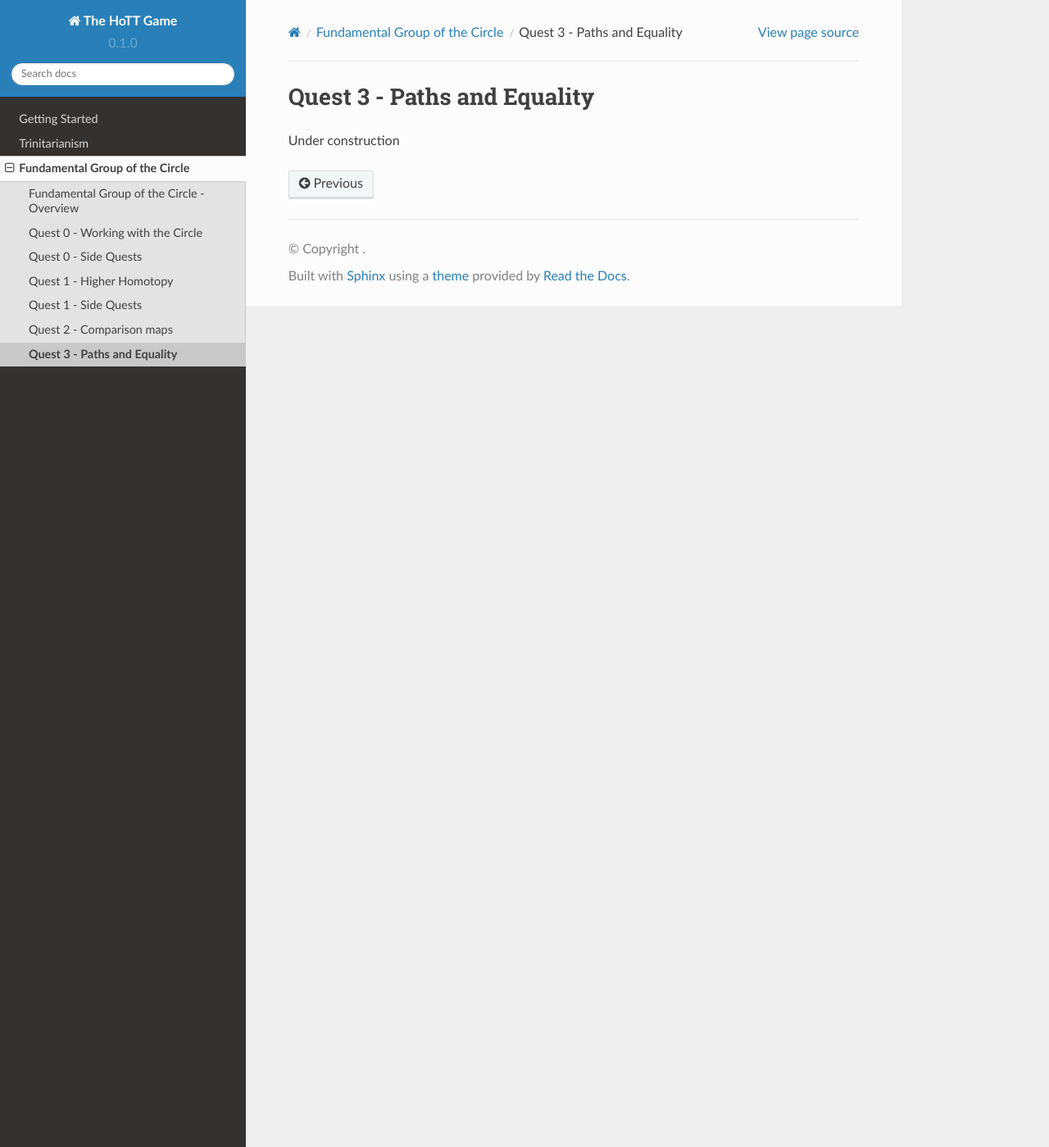
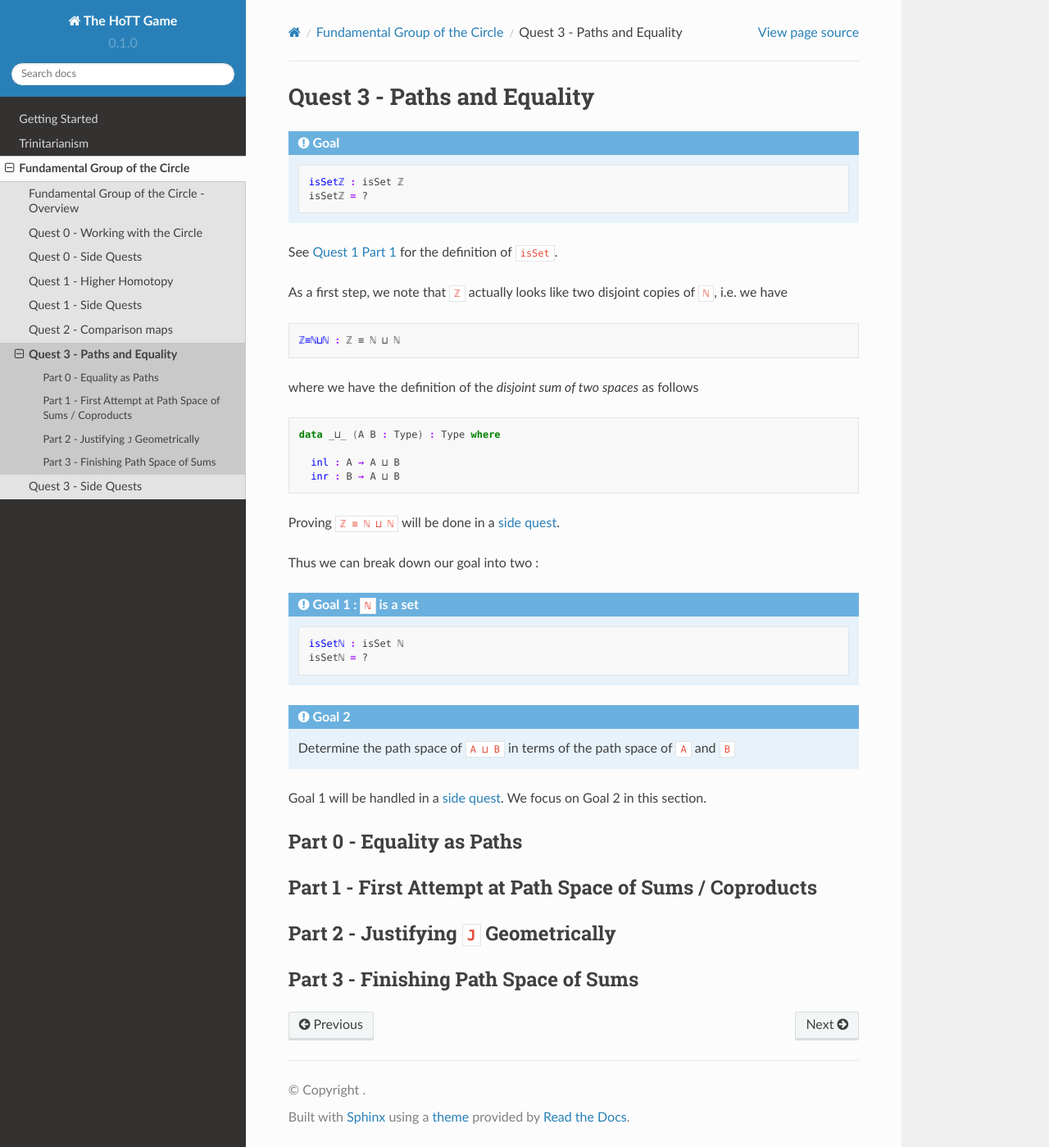
Before and after one commit to thehottgame/theHoTTGameGuide, a Sphinx documentation site: the page built from docs/source/1-fundamental-group/quest-3.rst, in a window 1280 px wide and 1399 px high. Shown: the whole window at 82% size. Built offline with Sphinx 7.4.7 and the Read the Docs theme 2.0.0, drawn with Linux system fonts in a browser that asks for light colours.

Commit message:
Added outline of arc 1 quest 3

```diff
--- a/docs/source/1-fundamental-group/index.rst
+++ b/docs/source/1-fundamental-group/index.rst
@@ -14,3 +14,4 @@ Fundamental Group of the Circle
    quest-1-side
    quest-2
    quest-3
+   quest-3-side
--- a/docs/source/1-fundamental-group/quest-3.rst
+++ b/docs/source/1-fundamental-group/quest-3.rst
@@ -4,4 +4,66 @@
 Quest 3 - Paths and Equality
 ****************************
 
-Under construction
+.. admonition:: Goal
+
+   .. code:: agda
+
+      isSetℤ : isSet ℤ
+      isSetℤ = ?
+
+See :ref:`Quest 1 Part 1 <part1HomotopyLevels>` for the definition of ``isSet``.
+
+As a first step, we note that ``ℤ`` actually looks like
+two disjoint copies of ``ℕ``, i.e. we have
+
+.. code:: agda
+
+   ℤ≡ℕ⊔ℕ : ℤ ≡ ℕ ⊔ ℕ
+
+where we have the definition of the *disjoint sum of two spaces* as follows
+
+.. code:: agda
+
+   data _⊔_ (A B : Type) : Type where
+
+     inl : A → A ⊔ B
+     inr : B → A ⊔ B
+
+Proving ``ℤ ≡ ℕ ⊔ ℕ`` will be done in a :ref:`side quest <intEqNatSumNat>`.
+
+Thus we can break down our goal into two :
+
+.. admonition:: Goal 1 : ``ℕ`` is a set
+
+   .. code:: agda
+
+      isSetℕ : isSet ℕ
+      isSetℕ = ?
+
+.. admonition:: Goal 2
+
+   Determine the path space of ``A ⊔ B`` in terms of
+   the path space of ``A`` and ``B``
+
+Goal 1 will be handled in a :ref:`side quest <isSetNat>`.
+We focus on Goal 2 in this section.
+
+Part 0 - Equality as Paths
+==========================
+
+.. refl, symm, trans and groupoid laws
+
+
+Part 1 - First Attempt at Path Space of Sums / Coproducts
+=========================================================
+..
+   attempt path space of coproduct
+   idea for ``J`` : think about recursor of equality
+
+Part 2 - Justifying ``J`` Geometrically
+=======================================
+
+.. geometrically realise ``J`` as transport + "refl in centre"
+
+Part 3 - Finishing Path Space of Sums
+=====================================
```
Also changed, not shown: docs/source/1-fundamental-group/quest-3-side.rst (added, +17 -0 lines).
